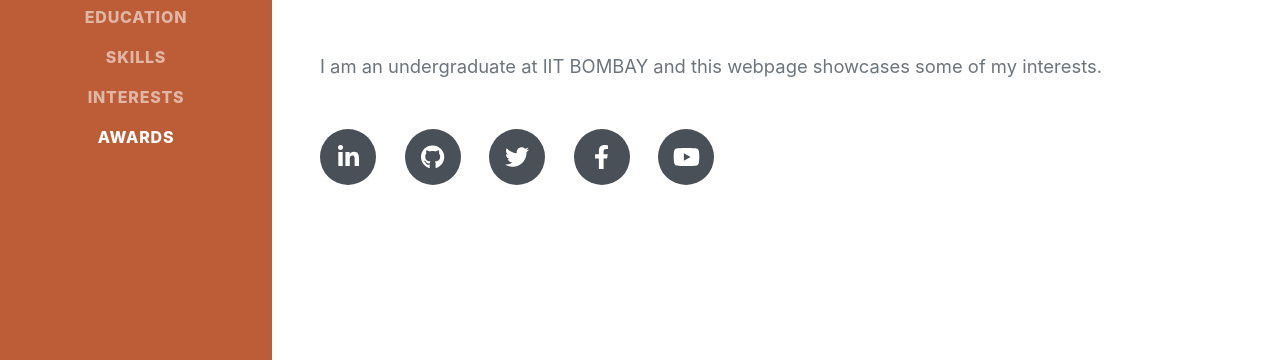
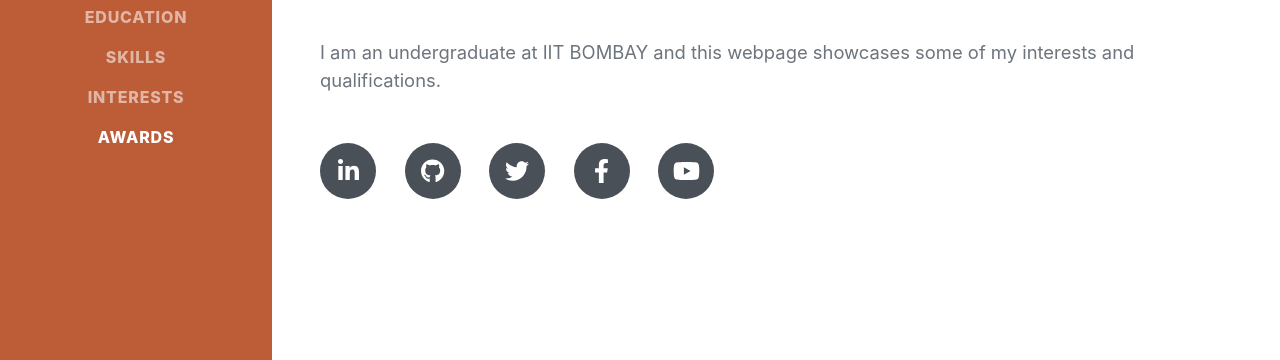
Before and after one commit to Satyajeet-237/Resume, a plain HTML site: page index.html in a window 1280 px wide. Shown: the part 437-797 px from the top of the page. Drawn offline with nearby package versions, Linux system fonts and the light colour scheme; a web font is replaced by a local one.

Commit message:
Update index.html

```diff
--- a/index.html
+++ b/index.html
@@ -47,7 +47,7 @@
                         Kharadi,Pune-411014,Maharashtra,INDIA · (+91) 8668959078 ·
                         <a href="mailto:name@email.com">satyajeet.s.m@gmail.com</a>
                     </div>
-                    <p class="lead mb-5">I am an undergraduate at IIT BOMBAY and this webpage showcases some of my interests.</p>
+                    <p class="lead mb-5">I am an undergraduate at IIT BOMBAY and this webpage showcases some of my interests and qualifications.</p>
                     <div class="social-icons">
                         <a class="social-icon" href="https://www.linkedin.com/in/satyajeet-m-05b048194/" target="_blank"><i class="fab fa-linkedin-in"></i></a>
                         <a class="social-icon" href="https://github.com/Satyajeet-237" target="_blank"><i class="fab fa-github"></i></a>
```
